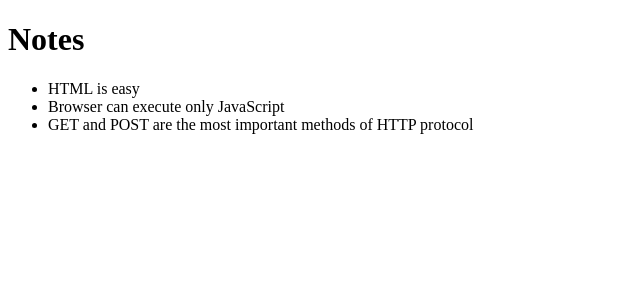
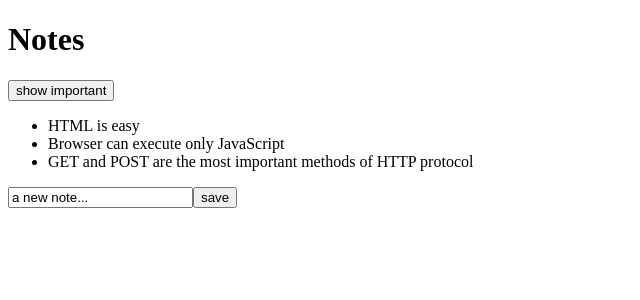
Before and after one commit to Mania124/fullstackopen, a React (Vite) app: page / in a window 1280 px wide. Shown: the top 300 px of the page, without its empty margins (0-640 px from the left). Built offline with nearby package versions, Linux system fonts and the light colour scheme.

Commit message:
json server and minor changes to app.sx

```diff
--- /dev/null
+++ b/db.json
@@ -0,0 +1,19 @@
+{
+  "notes": [
+    {
+      "id": "1",
+      "content": "HTML is easy",
+      "important": true
+    },
+    {
+      "id": "2",
+      "content": "Browser can execute only JavaScript",
+      "important": false
+    },
+    {
+      "id": "3",
+      "content": "GET and POST are the most important methods of HTTP protocol",
+      "important": true
+    }
+  ]
+}
--- a/src/App.jsx
+++ b/src/App.jsx
@@ -1,16 +1,47 @@
+import { useState } from 'react'
 import Note from './components/Note'
 
 const App = (props) => {
-  const { notes } = props
+  const [notes, setNotes] = useState(props.notes)
+  const [newNote, setNewNote] = useState(
+    'a new note...'
+  )
+  const [showAll, setShowAll] = useState(true)
+  const addNote = (event) => {
+    if (newNote.trim() !== '') {
+      event.preventDefault()
+      const noteObject = {
+      content: newNote,
+      important: Math.random() < 0.5,
+      id: String(notes.length + 1),
+      }
 
+      setNotes(notes.concat(noteObject))
+      setNewNote('')
+    }
+  }
+  const notesToShow = showAll    ? notes    : notes.filter(note => note.important === true)
+  const handleNoteChange = (event) => {
+    console.log(event.target.value)
+    setNewNote(event.target.value)
+  }
   return (
     <>
       <h1>Notes</h1>
+      <div>
+        <button onClick={() => setShowAll(!showAll)}>
+          show {showAll ? 'important' : 'all'}
+        </button>
+      </div>
       <ul>
-        {notes.map(note =>
+        {notesToShow.map(note =>
           <Note key={note.id} note={note} />
         )}
       </ul>
+      <form onSubmit={addNote}>
+        <input value={newNote} onChange={handleNoteChange}/>
+        <button type="submit">save</button>
+      </form>
     </>
   )
 }
--- a/src/components/Note.jsx
+++ b/src/components/Note.jsx
@@ -1,5 +1,6 @@
 const Note = ({ note }) => {
-  return <li>{note.content}</li>
+    // console.log('Note component rendered with note:', note.id)
+    return <li>{note.content}</li>
 }
 
 export default Note
```
